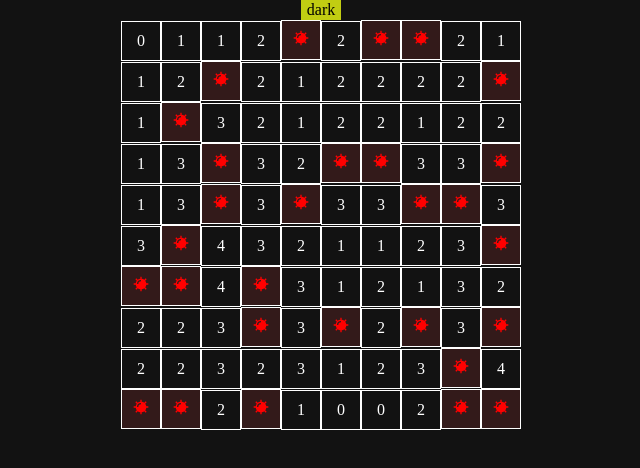
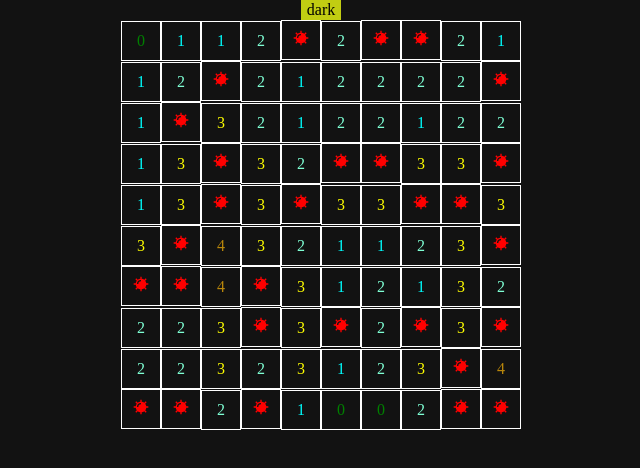
Before and after one commit to aminzi7/vue_minesweeper, a Vue app: page / in a window 1280 px wide. Shown: the top 468 px of the page, without its empty margins (319-959 px from the left). Built offline with nearby package versions, Linux system fonts and the light colour scheme.

Commit message:
数字颜色

```diff
--- a/src/App.vue
+++ b/src/App.vue
@@ -22,7 +22,5 @@ const { isDark } = storeToRefs(useTheme);
   height: 100%;
   text-align: center;
   flex-direction: column;
-  // margin: 0 auto;
-  // flex-wrap: wrap;
 }
 </style>
--- a/src/components/minCentre.vue
+++ b/src/components/minCentre.vue
@@ -3,13 +3,11 @@
     <div v-for="(row, y) in state" :key="y">
       <button
         v-for="(item, x) in row"
-        :class="MineColor(item)"
         :key="x"
         @click="btnCLick(x, y)"
-        class="i-mdi:mine"
+        :style="{ color: getBlockColor(item) }"
       >
         <div v-if="item.mine">
-          <!-- <img class="imge" src="@/assets/picture/MdiMine.svg" alt="" /> -->
           <MinIcon></MinIcon>
         </div>
         <div v-else>
@@ -84,9 +82,19 @@ function updateNumbers() {
     });
   });
 }
-function MineColor(block: BlockState) {
-  return block.mine ? "red" : "with";
+const numberColor = [
+  "green",
+  "cyan",
+  "aquamarine",
+  "yellow",
+  "darkgoldenrod",
+  "darkgreen",
+];
+// 颜色快
+function getBlockColor(block: BlockState) {
+  return block.mine ? "red" : numberColor[block.adjacentMines];
 }
+
 generateMines();
 updateNumbers();
 </script>
@@ -100,7 +108,6 @@ updateNumbers();
   }
   .red {
     color: red;
-    background-color: rgb(51, 26, 26);
   }
   color: #fff;
   .tt {
```
